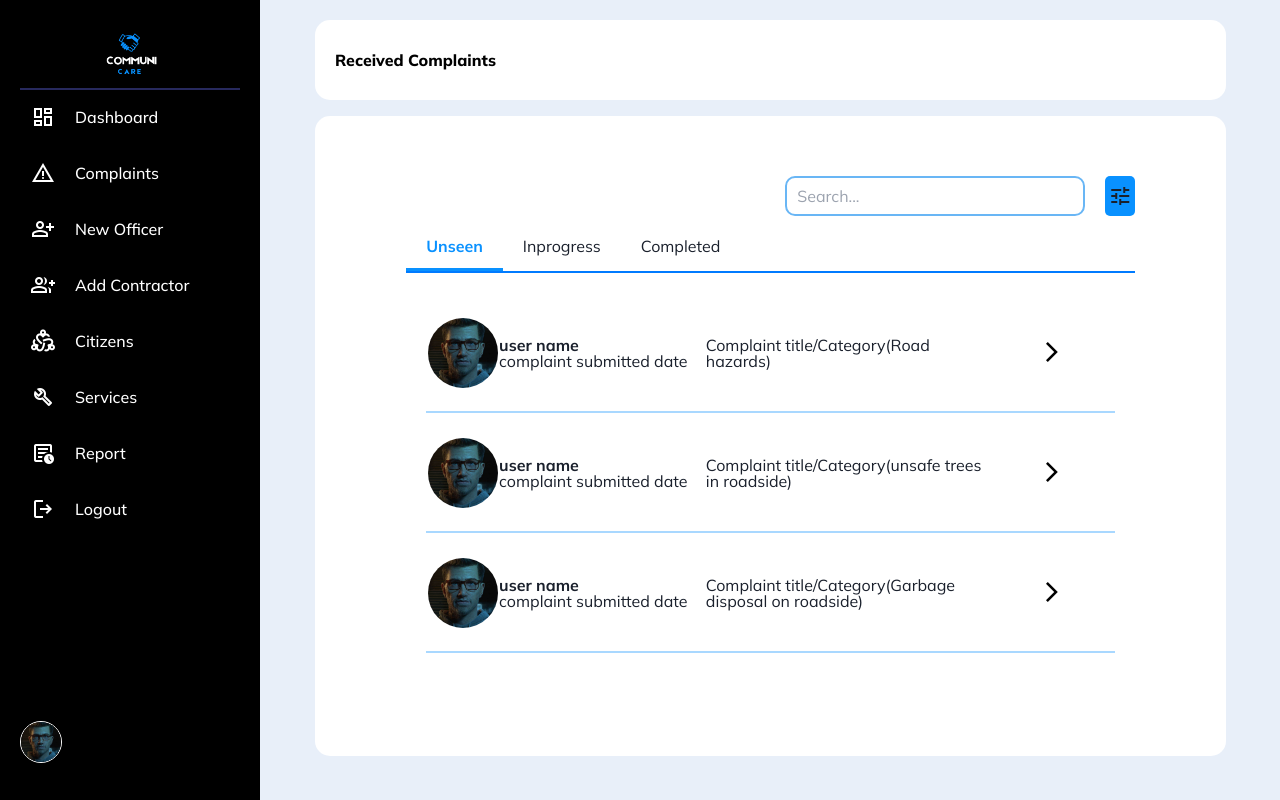
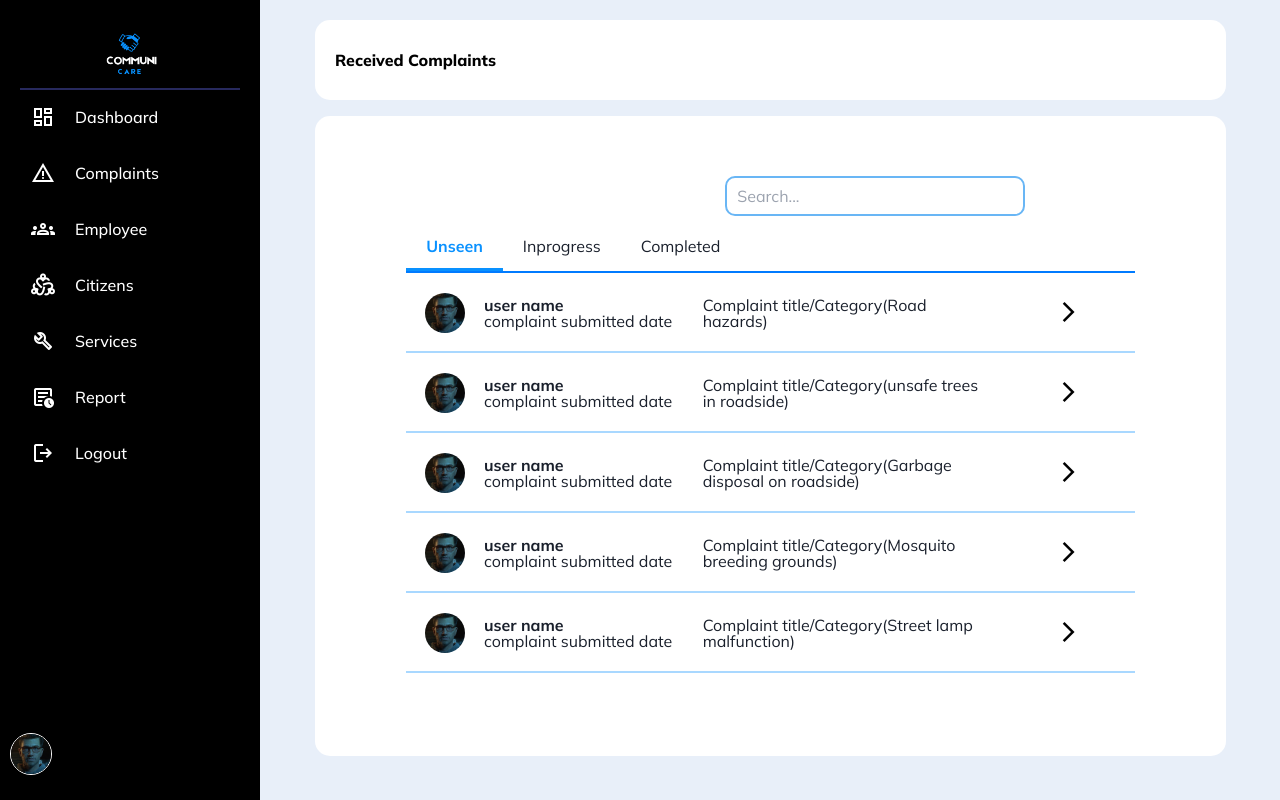
Before and after one commit to CommuniCareSL/CommuniCare-WebApp, a React (Vite) app: page /Complaints in a window 1280 px wide. Built offline with nearby package versions, Linux system fonts and the light colour scheme.

Commit message:
complaints-table-css-change

```diff
--- a/src/components/Admin/Sidebar.jsx
+++ b/src/components/Admin/Sidebar.jsx
@@ -29,6 +29,12 @@ const Sidebar = () => {
         </li>
         <li>
           <a href="/AdminNewOfficer" onClick={(e) => handleClick(e, '/AdminNewOfficer')}>
+          <span class="material-symbols-outlined">groups</span>
+            Employee
+          </a>
+        </li>
+        {/* <li>
+          <a href="/AdminNewOfficer" onClick={(e) => handleClick(e, '/AdminNewOfficer')}>
             <span class="material-symbols-outlined">person_add</span>
             New Officer
           </a>
@@ -38,7 +44,7 @@ const Sidebar = () => {
           <span class="material-symbols-outlined">group_add</span>
             Add Contractor
           </a>
-        </li>
+        </li> */}
         <li>
           <a href="/AdminViewCitizen" onClick={(e) => handleClick(e, '/AdminViewCitizen')}>
           <span class="material-symbols-outlined">diversity_2</span>
--- a/src/components/Admin/TabTableView.jsx
+++ b/src/components/Admin/TabTableView.jsx
@@ -1,4 +1,5 @@
 import React, { useState } from 'react';
+
 import '../../styles/components/Admin/TabView.css';
 import '../../styles/components/Admin/TableView.css';
 
@@ -22,9 +23,15 @@ function TabTableView() {
   return (
     <div className="tabs-or-status-of-complaints">
 
-      <div className="Complaints-search-bar">
-        <input type="text" placeholder="Search..." value={searchTerm} onChange={handleSearchChange}/>
-        <button><span class="material-symbols-outlined">tune</span></button>
+      <div className="Complaints-search-bar-and-fliter-dropdown">
+        <div className="complaints-search-bar">
+          <input type="text" placeholder="Search..." value={searchTerm} onChange={handleSearchChange}/>
+        </div>
+        <div className="complaints-filter-dropdown">
+
+        </div>
+
+        {/* <button><span class="material-symbols-outlined">tune</span></button> */}
       </div>
 
       <ul className="tab-list">
--- a/src/pages/Admin/AdminUnseenComplaintDetails.jsx
+++ b/src/pages/Admin/AdminUnseenComplaintDetails.jsx
@@ -12,6 +12,7 @@ function AdminUnseenComplaintDetails() {
 
       <div className="admin-unseen-complaints-details-home-page">
         <div className="unseen-complaint-title-container">
+          <button><span class="material-symbols-outlined">arrow_back_ios</span></button>
           <h3>Unseen Complaints</h3>
         </div>
 
--- a/src/styles/components/Admin/Sidebar.css
+++ b/src/styles/components/Admin/Sidebar.css
@@ -136,15 +136,15 @@ body {
 
 .user-account {
   margin-top: auto;
-  padding: 12px 10px;
+  /* padding: 12px 10px; */
   margin-left: -10px;
 }
 
-/* .user-profile {
+.user-profile {
   display: flex;
   align-items: center;
   color: #161a2d;
-} */
+}
 
 .user-profile img {
   width: 42px;
--- a/src/styles/components/Admin/TabView.css
+++ b/src/styles/components/Admin/TabView.css
@@ -32,14 +32,24 @@
 
 /* ---------------------search bar -------------------------*/
 
-.Complaints-search-bar{
+.Complaints-search-bar-and-fliter-dropdown{
     width: 100%;
     height: 6vh;
     display: flex;
     justify-content: flex-end;
 }
 
-.Complaints-search-bar button{
+.Complaints-search-bar-and-fliter-dropdown .complaints-search-bar{
+    width: 310px;
+    height: 5vh;
+}
+
+.Complaints-search-bar-and-fliter-dropdown .complaints-filter-dropdown{
+    width: 100px;
+    height: 5vh;
+}
+
+/* .Complaints-search-bar button{
     width: 30px;
     height: 5vh;
     background: #0991FF;
@@ -54,9 +64,9 @@
     transform: scale(0.9);
     background: #0074d3;
     color: #fff;
-  }
+  } */
 
-.Complaints-search-bar input{
+  .Complaints-search-bar-and-fliter-dropdown .complaints-search-bar input{
     width: 300px;
     height: 5vh;
     padding-left: 10px;
@@ -65,25 +75,25 @@
     border-radius: 10px;
 }
 
-.Complaints-search-bar input:hover{
+.Complaints-search-bar-and-fliter-dropdown .complaints-search-bar input:hover{
     border: 2px solid #0991FF;
 }
 
-.Complaints-search-bar input:focus{
+.Complaints-search-bar-and-fliter-dropdown .complaints-search-bar input:focus{
     border: 2px solid #007bff;
     outline: none
 }
 
-@media (max-width: 1024px) {
+/* @media (max-width: 1024px) {
     .Complaints-search-bar input{
         width: 120px;
     }
-}
+} */
 
 /* ---------------------search bar -------------------------*/
 
 .tab-content {
-    padding: 20px;
+    /* padding:  0 20px; */
     height: 50vh;
     width: 100%;
     overflow-y: auto;
--- a/src/styles/components/Admin/TableView.css
+++ b/src/styles/components/Admin/TableView.css
@@ -10,7 +10,7 @@
     width: 100%;
 }
 .complaint-table-with-details-row{
-    height: 15vh;
+    height: 10vh;
     width: 100%;
     background-color: #ffffff;
     display: block;
@@ -32,7 +32,7 @@
 .complaint-table-with-details-row-column-4,
 .complaint-table-with-details-row-column-5,
 .complaint-table-with-details-row-column-6{
-    height: 15vh;
+    height: 10vh;
     vertical-align: middle;
 }
 
@@ -41,8 +41,8 @@
 }
 
 .complaint-table-with-details-row-column-1 img{
-    height: 70px;
-    width: 70px;
+    height: 40px;
+    width: 40px;
     border-radius: 50px;
     margin: 0 auto;
 }
--- a/src/styles/pages/Admin/AdminUnseenComplaintDetails.css
+++ b/src/styles/pages/Admin/AdminUnseenComplaintDetails.css
@@ -22,12 +22,25 @@
     margin-bottom: 2vh;
     background-color: #fff;
     border-radius: 15px;
+    padding: 0 20px;
   }
 
   .unseen-complaint-title-container h3{
-    margin: 20px;
     font-weight: 800;
+    color: #000;
   }
+
+  .unseen-complaint-title-container button{
+    margin-top: 5px;
+    font-weight: 800;
+    color: #000;
+  }
+
+  .unseen-complaint-title-container button:hover{
+  background-color: #fff;
+  transform: scale(1.1);
+  color: #0991FF;
+}
 
   .admin-unseen-complain-details-panel{
     width: 93%;
--- a/src/styles/pages/Admin/Complaint.css
+++ b/src/styles/pages/Admin/Complaint.css
@@ -22,11 +22,11 @@
   margin-bottom: 2vh;
   background-color: #fff;
   border-radius: 15px;
+  padding: 20px 20px;
 }
 
 
 .admin-complaint-title-container h3{
-  margin: 20px;
   font-weight: 800;
   color: #000;
 }
```
